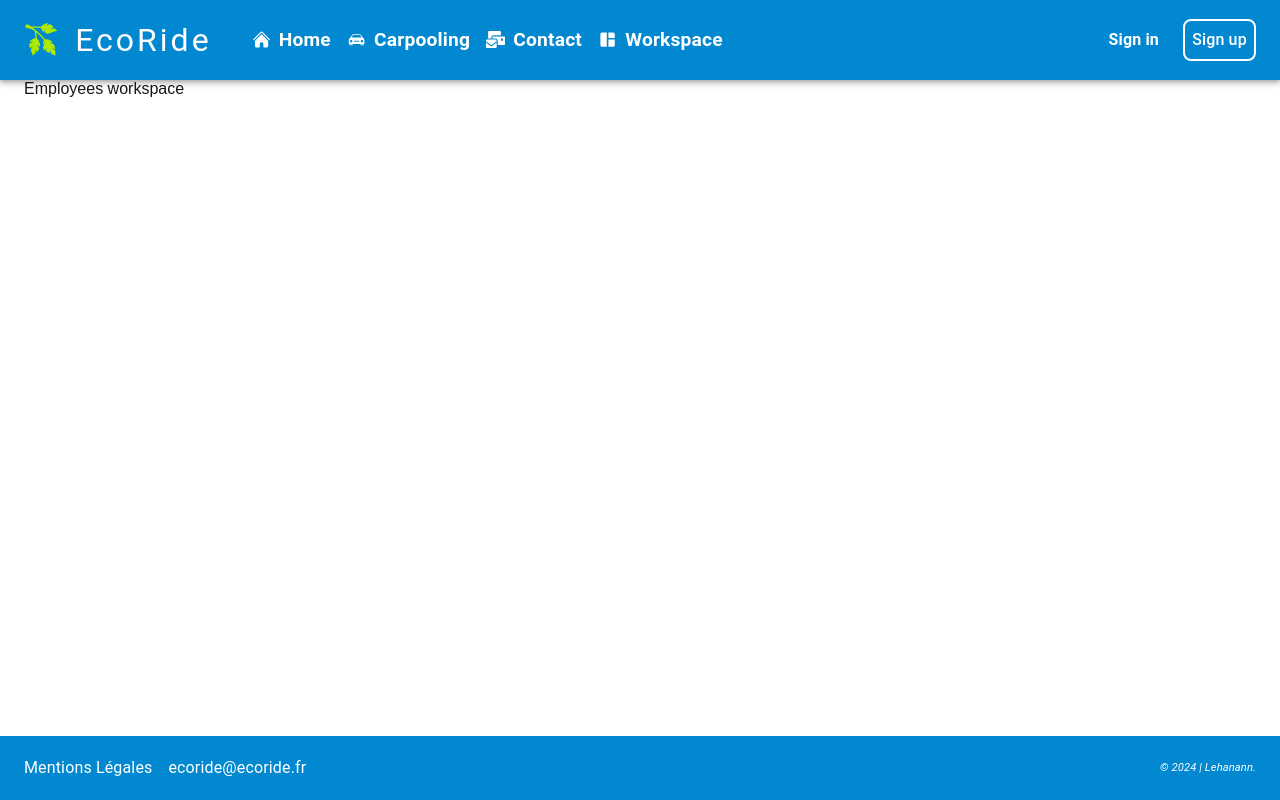
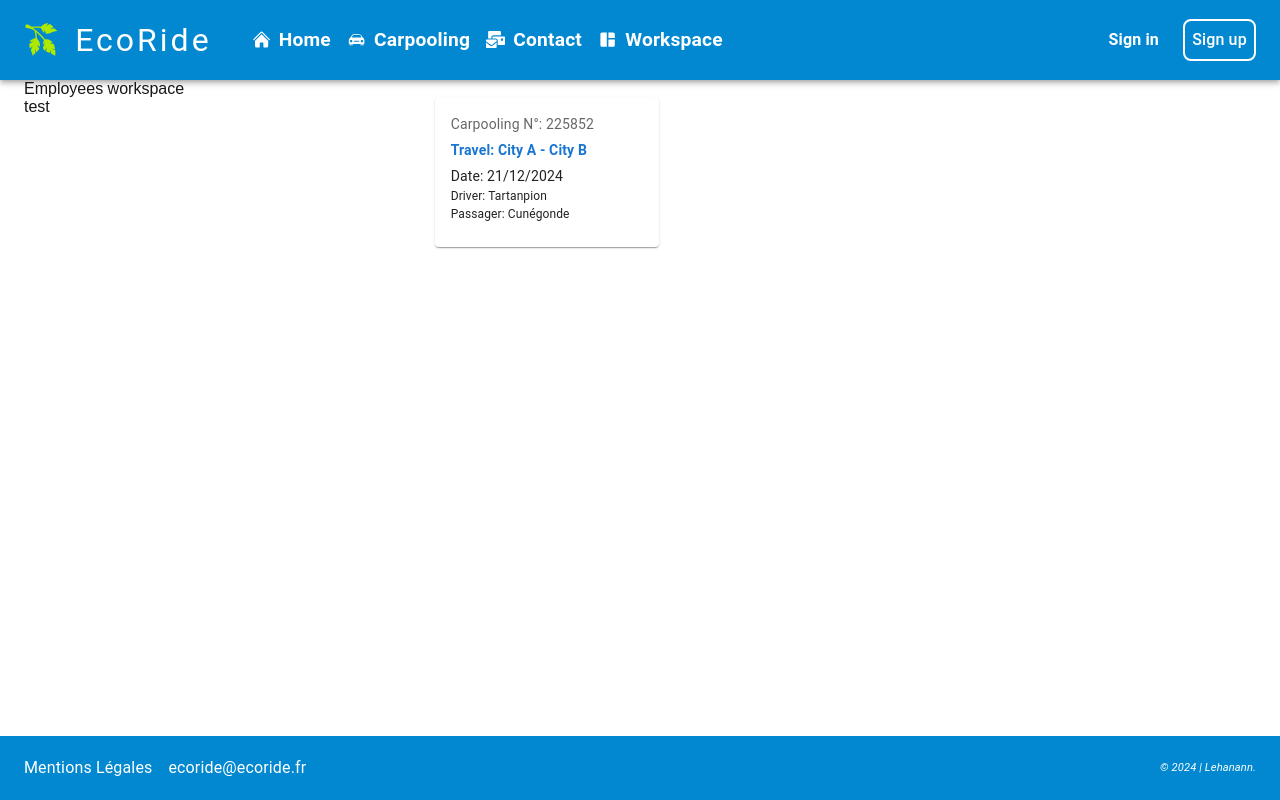
Before and after one commit to Angurva/EcoRide, a Next.js app in the folder frontend/: page /workspace in a window 1280 px wide. Built offline with nearby package versions, Linux system fonts and the light colour scheme.

Commit message:
create workspaces pages users, employees, administrator

```diff
--- a/frontend/src/app/workspace/page.tsx
+++ b/frontend/src/app/workspace/page.tsx
@@ -11,7 +11,7 @@ export default function Workspace() {
   return (
     <Box sx={{ flexGrow:1 }}>
         <Container maxWidth='xl'>
-              { role === 'user' && <UserWorkspace/>}
+              { (role === 'passager' || role === 'driver') && <UserWorkspace/>}
               { role === 'admin' && <AdministratorWorkspace/>}
               { role === 'employee' && <EmployeeWorkspace/>}
         </Container>
--- a/frontend/src/components/Workspaces/Employees.tsx
+++ b/frontend/src/components/Workspaces/Employees.tsx
@@ -1,11 +1,36 @@
-import { Box } from '@mui/material'
+import { Box, Grid2 as Grid, Card, CardContent, Typography } from '@mui/material'
 import React from 'react'
 
 export default function Employees() {
   return (
     <Box>
       Employees workspace
-
+      <Grid container>
+        <Grid sx={{ }} size={4}>
+          test
+        </Grid>
+        <Grid sx={{ }} size={8}>
+            <Card sx={{ maxWidth:'14rem', '&:hover':{
+              bgcolor:'grey',
+            } }}>
+              <CardContent>
+                <Typography gutterBottom sx={{ color: 'text.secondary', fontSize: 14 }}>
+                  Carpooling N°: 225852
+                </Typography >
+                <Typography gutterBottom sx={{ color: 'primary.main', fontSize: 14, fontWeight: 700 }}>
+                  Travel: City A - City B</Typography>
+                <Typography sx={{ fontSize: 14 }}>
+                  Date: 21/12/2024</Typography>
+                <Typography sx={{ fontSize: 12}}>
+                  Driver: Tartanpion
+                </Typography>
+                <Typography sx={{ fontSize: 12}}>
+                  Passager: Cunégonde
+                </Typography>
+              </CardContent>
+            </Card>
+        </Grid>
+      </Grid>
     </Box>
   )
 }
```
